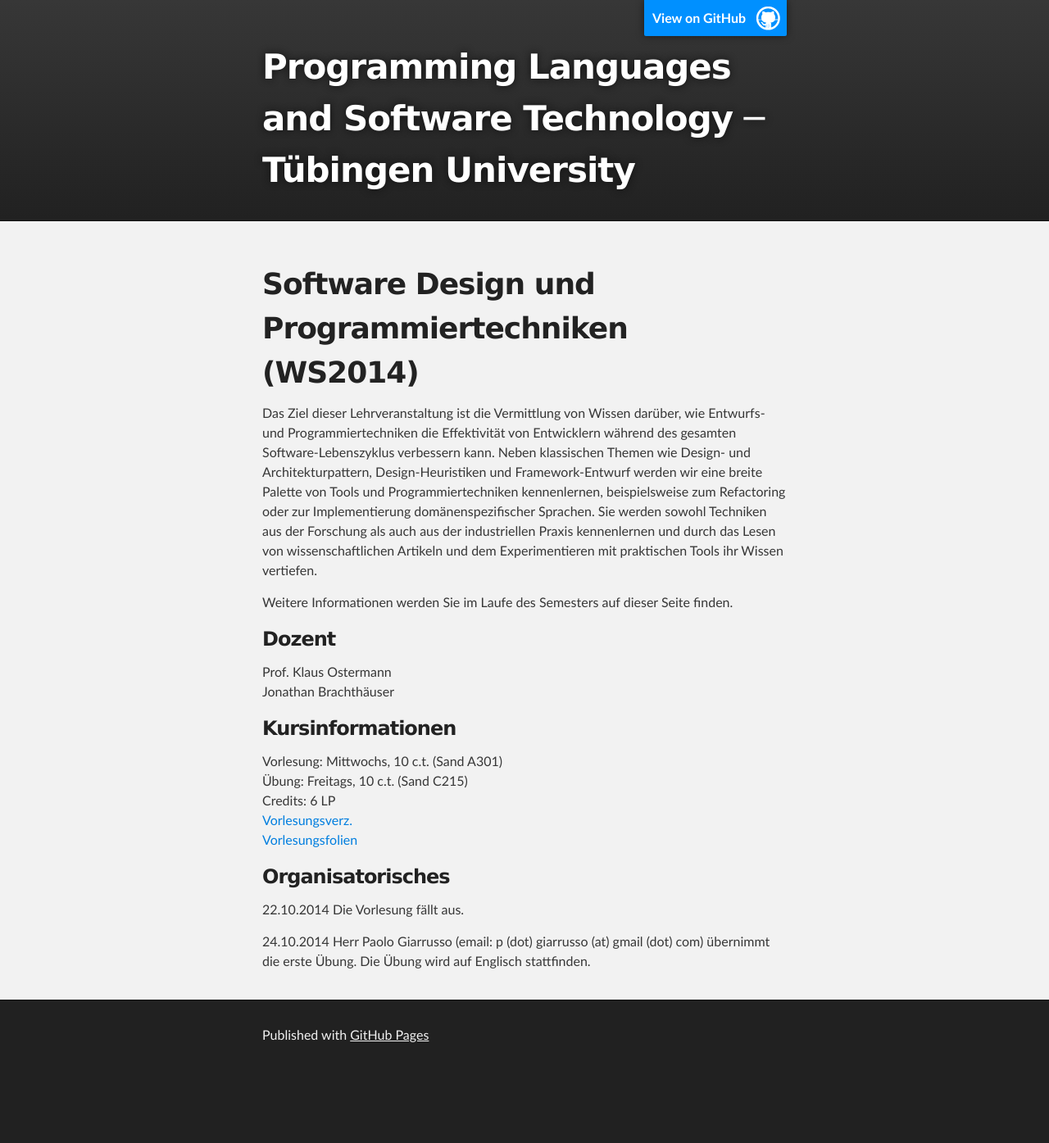
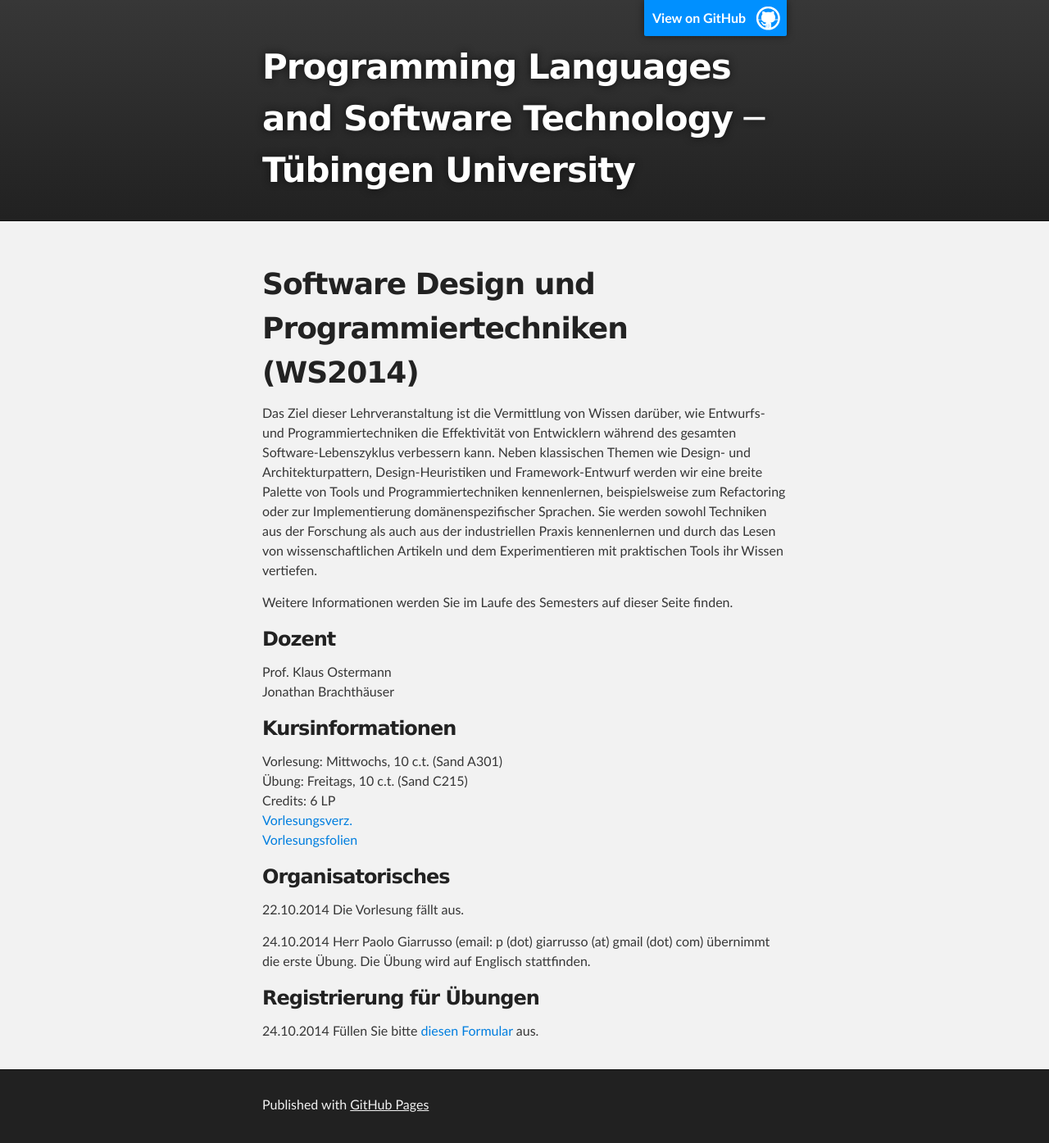
Before and after one commit to ps-mr/ps-mr.github.io, a Jekyll site: the page built from ws14-softwaredesign.md, in a window 1280 px wide. Shown: the whole page at 82% size. Built offline with Jekyll 4.4.1, drawn with Linux system fonts in a browser that asks for light colours; before the commit the page ends 1310 px from its top, so only the background shows below that.

Commit message:
SDPT: Add link to registration form

```diff
--- a/ws14-softwaredesign.md
+++ b/ws14-softwaredesign.md
@@ -34,3 +34,7 @@
 22.10.2014 Die Vorlesung fällt aus.
 
 24.10.2014 Herr Paolo Giarrusso (email: p (dot) giarrusso (at) gmail (dot) com) übernimmt die erste Übung. Die Übung wird auf Englisch stattfinden.
+
+### Registrierung für Übungen
+
+24.10.2014 Füllen Sie bitte [diesen Formular](https://docs.google.com/forms/d/1WU0hSofxvsC7CMnf4RWhF5qLjQobP6lXQOY5MlCzExY/viewform) aus.
```
